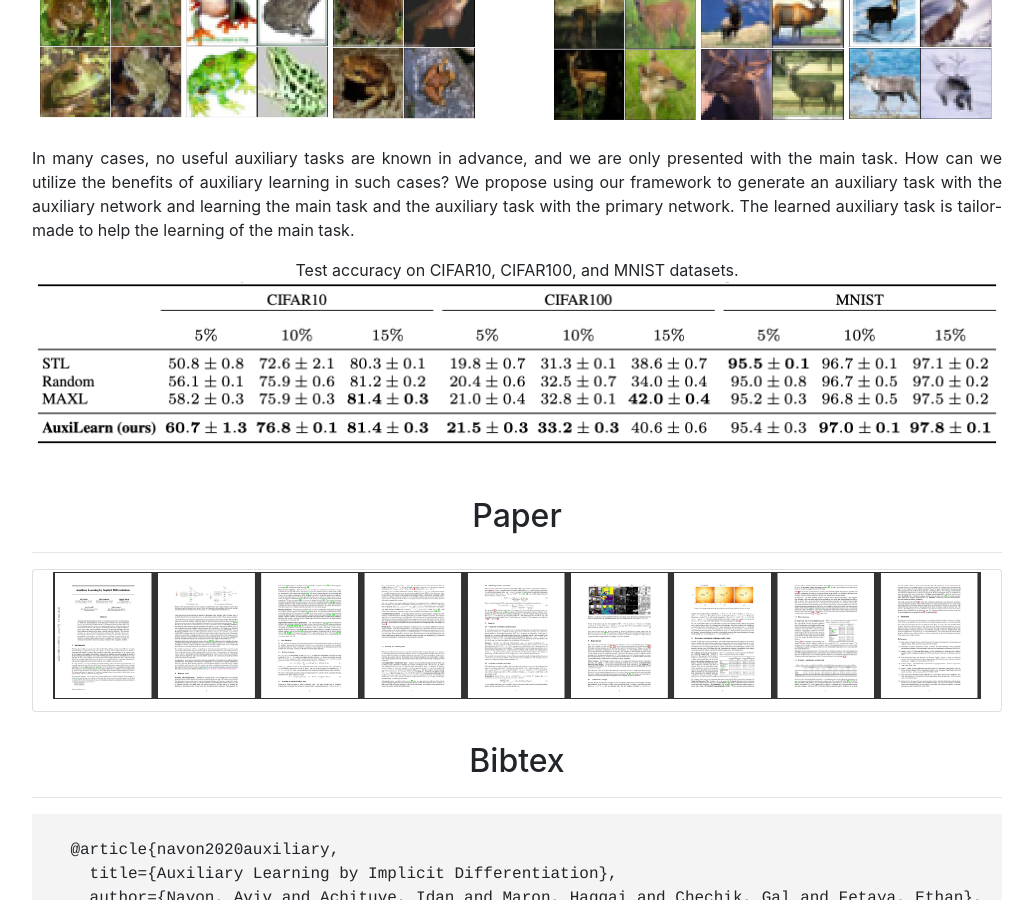
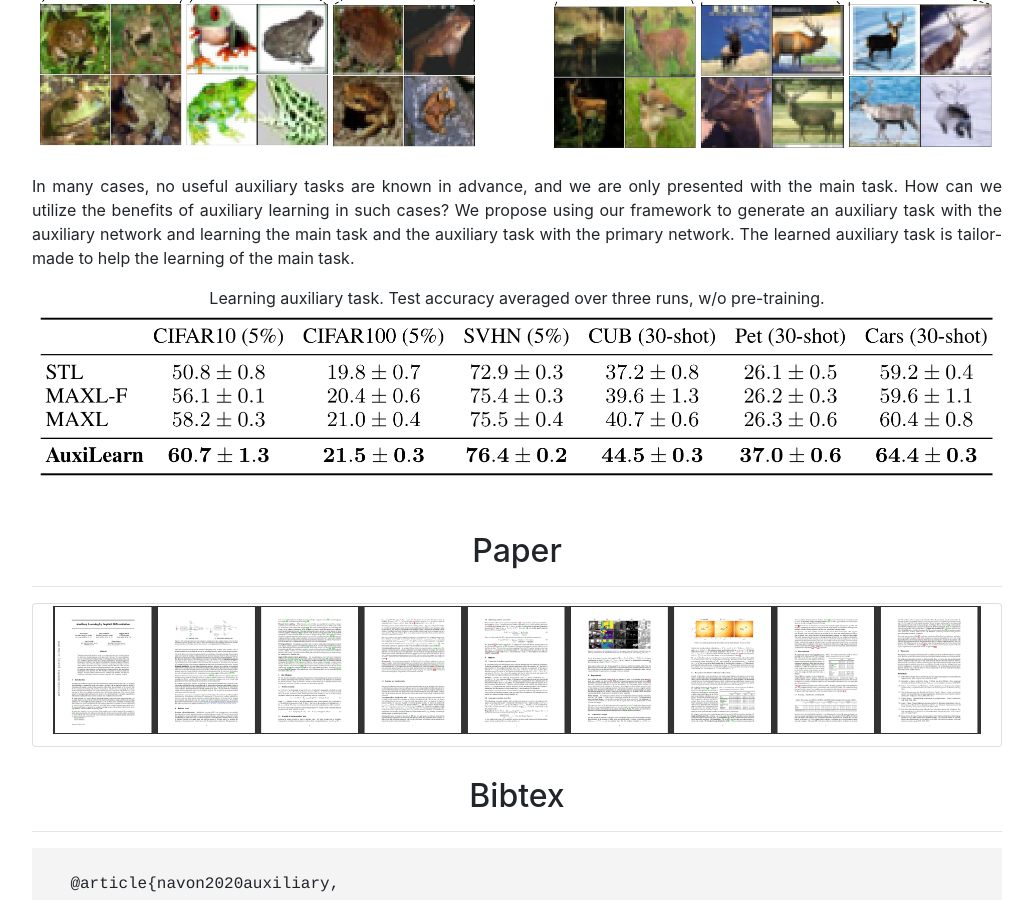
Before and after one commit to AvivNavon/avivnavon.github.io, a Jekyll site: the page AuxiLearn/index.html, which Jekyll copies as it is, in a window 1280 px wide and 900 px high, scrolled down 4280 px. Shown: the whole window, without its empty margins (123-1156 px from the left). Built offline with Jekyll 4.4.1, drawn with Linux system fonts in a browser that asks for light colours.

Commit message:
update auxilearn

```diff
--- a/AuxiLearn/index.html
+++ b/AuxiLearn/index.html
@@ -187,7 +187,7 @@
 
         <figure>
             <center>
-                <figcaption>Test accuracy on CIFAR10, CIFAR100, and MNIST datasets.</figcaption>
+                <figcaption>Learning auxiliary task. Test accuracy averaged over three runs, w/o pre-training.</figcaption>
                 <img src="resources/generate_task_table.png" align="middle" style='max-width: 100%'>
             </center>
         </figure>
```
Also changed, not shown: _pages/publications.md (+1 -1 lines), AuxiLearn/resources/generate_task_table.png, AuxiLearn/resources/nyu_table.png.
